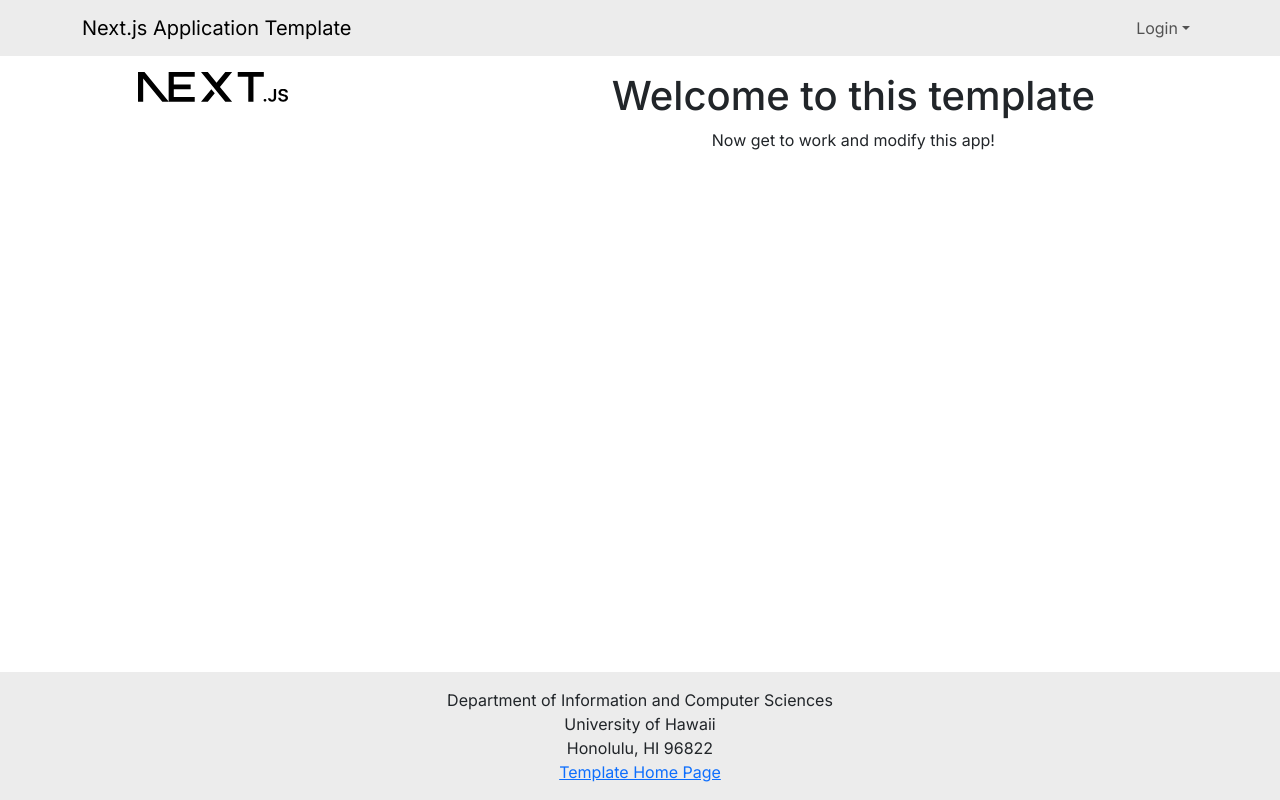
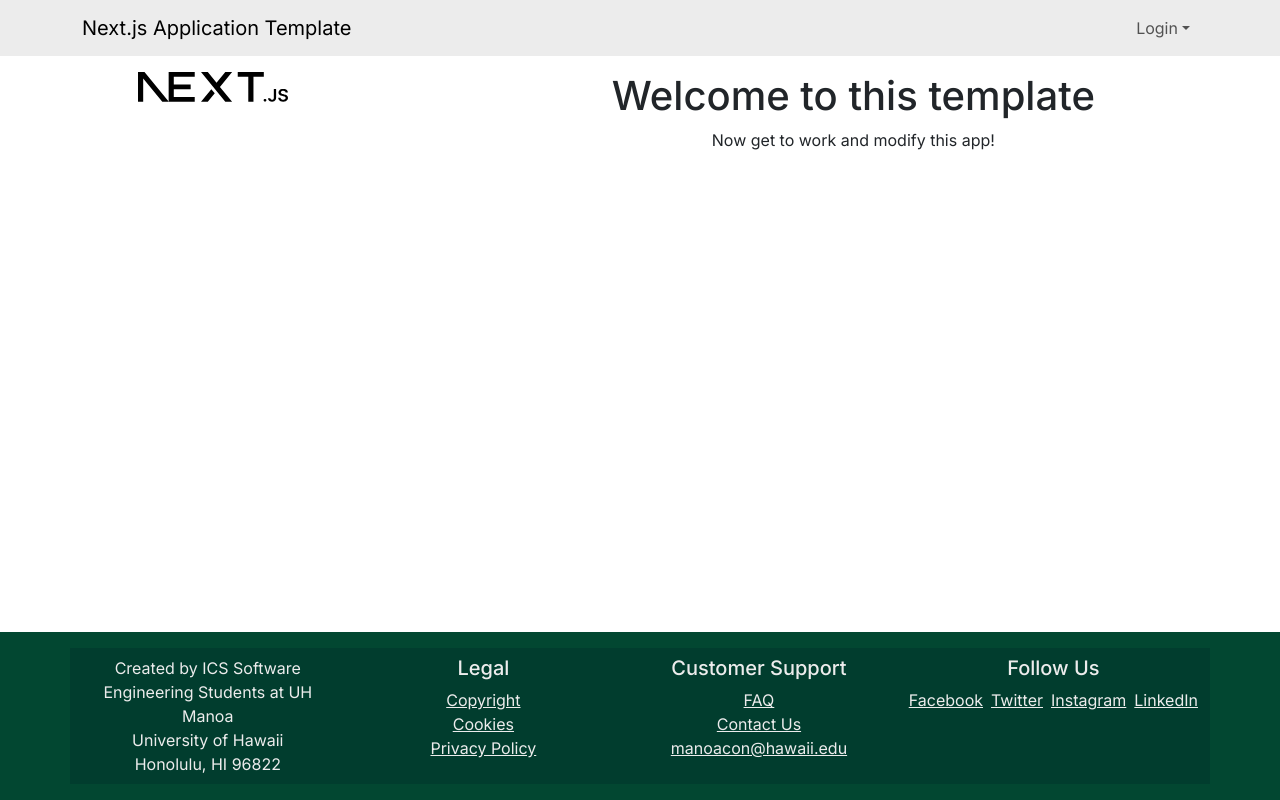
Before and after one commit to manoaconnecttb/ManoaConnect, a Next.js app: page / in a window 1280 px wide. Built offline with nearby package versions, Linux system fonts and the light colour scheme; no server answers.

Commit message:
created footer

```diff
--- a/src/components/Footer.tsx
+++ b/src/components/Footer.tsx
@@ -1,18 +1,49 @@
-import { Col, Container } from 'react-bootstrap';
+import { Col, Container, Row } from 'react-bootstrap';
 
 /** The Footer appears at the bottom of every page. Rendered by the App Layout component. */
 const Footer = () => (
-  <footer className="mt-auto py-3 bg-light">
+  <footer style={{ backgroundColor: '#024731' }} className="mt-auto py-3">
     <Container>
-      <Col className="text-center">
-        Department of Information and Computer Sciences
+      <Row>
+        {/* Column 1: Current Information */}
+        <Col style={{ backgroundColor: '#013d2e' }} className="text-center text-light py-2">
+          Created by ICS Software Engineering Students at UH Manoa
           <br />
           University of Hawaii
           <br />
           Honolulu, HI 96822
           <br />
-        <a href="http://ics-software-engineering.github.io/nextjs-application-template">Template Home Page</a>
         </Col>
+
+        {/* Column 2: Legal Information */}
+        <Col style={{ backgroundColor: '#013d2e' }} className="text-center text-light py-2">
+          <h5>Legal</h5>
+          <a href="#copyright" className="text-light">Copyright</a>
+          <br />
+          <a href="#cookies" className="text-light">Cookies</a>
+          <br />
+          <a href="#privacy-policy" className="text-light">Privacy Policy</a>
+        </Col>
+
+        {/* Column 3: Customer Support */}
+        <Col style={{ backgroundColor: '#013d2e' }} className="text-center text-light py-2">
+          <h5>Customer Support</h5>
+          <a href="#faq" className="text-light">FAQ</a>
+          <br />
+          <a href="#contact-us" className="text-light">Contact Us</a>
+          <br />
+          <a href="mailto:support@example.com" className="text-light">manoacon@hawaii.edu</a>
+        </Col>
+
+        {/* Column 4: Social Media Links */}
+        <Col style={{ backgroundColor: '#013d2e' }} className="text-center text-light py-2">
+          <h5>Follow Us</h5>
+          <a href="#facebook" className="text-light me-2">Facebook</a>
+          <a href="#twitter" className="text-light me-2">Twitter</a>
+          <a href="#instagram" className="text-light me-2">Instagram</a>
+          <a href="#linkedin" className="text-light">LinkedIn</a>
+        </Col>
+      </Row>
     </Container>
   </footer>
 );
```
Lines whose indentation alone changed are shown as unchanged.
